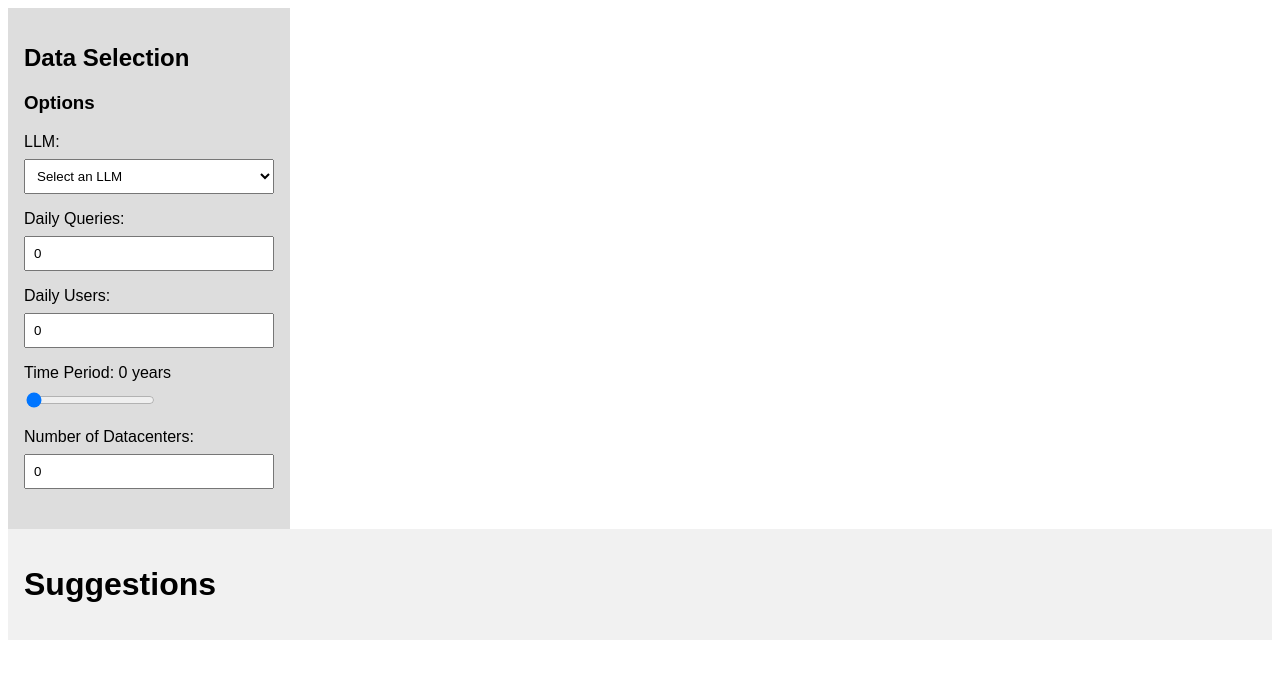
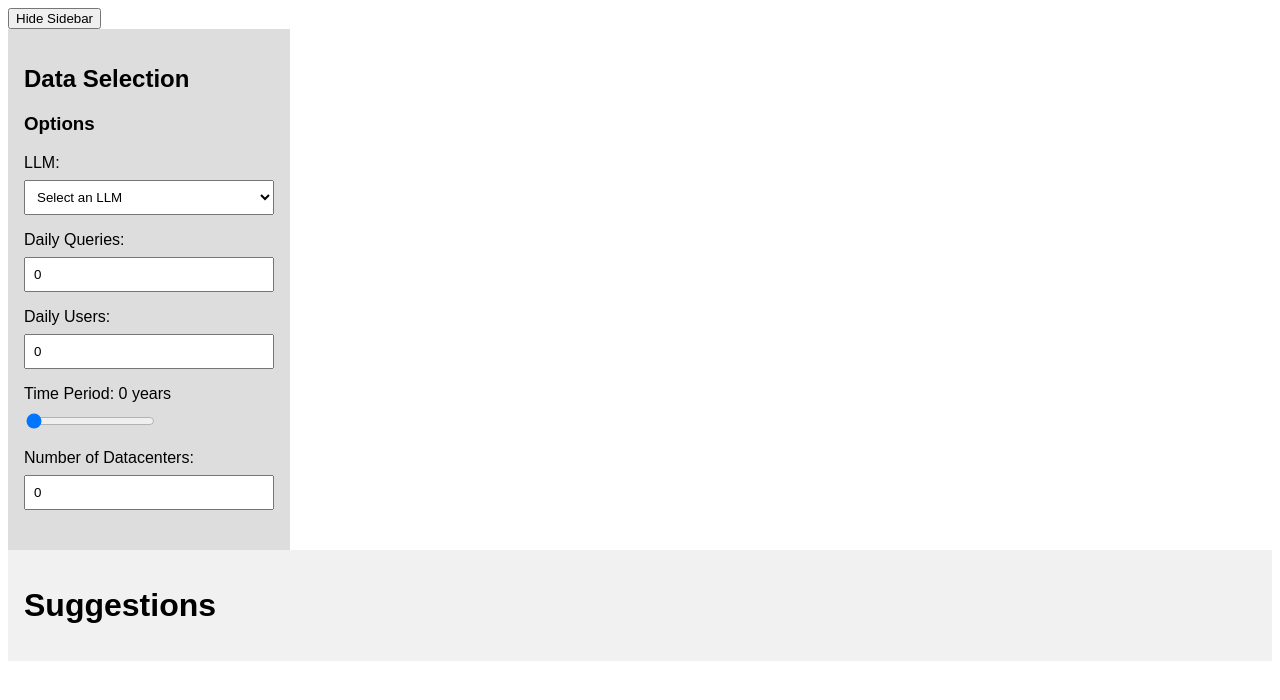
Before and after one commit to daver12345/lmc-ai-env-website, a React app: page / in a window 1280 px wide. Shown: the top 700 px of the page. Built offline with nearby package versions, Linux system fonts and the light colour scheme.

Commit message:
Added terrible show/hide button

```diff
--- a/src/App.js
+++ b/src/App.js
@@ -15,6 +15,9 @@ function App() {
 
   return (
     <div className="App">
+      <button onClick={toggleSidebar}>
+        {sidebarVisible ? 'Hide Sidebar' : 'Show Sidebar'}
+      </button>
       <div className="container">
         {sidebarVisible && (
           <aside className="sidebar">
```
